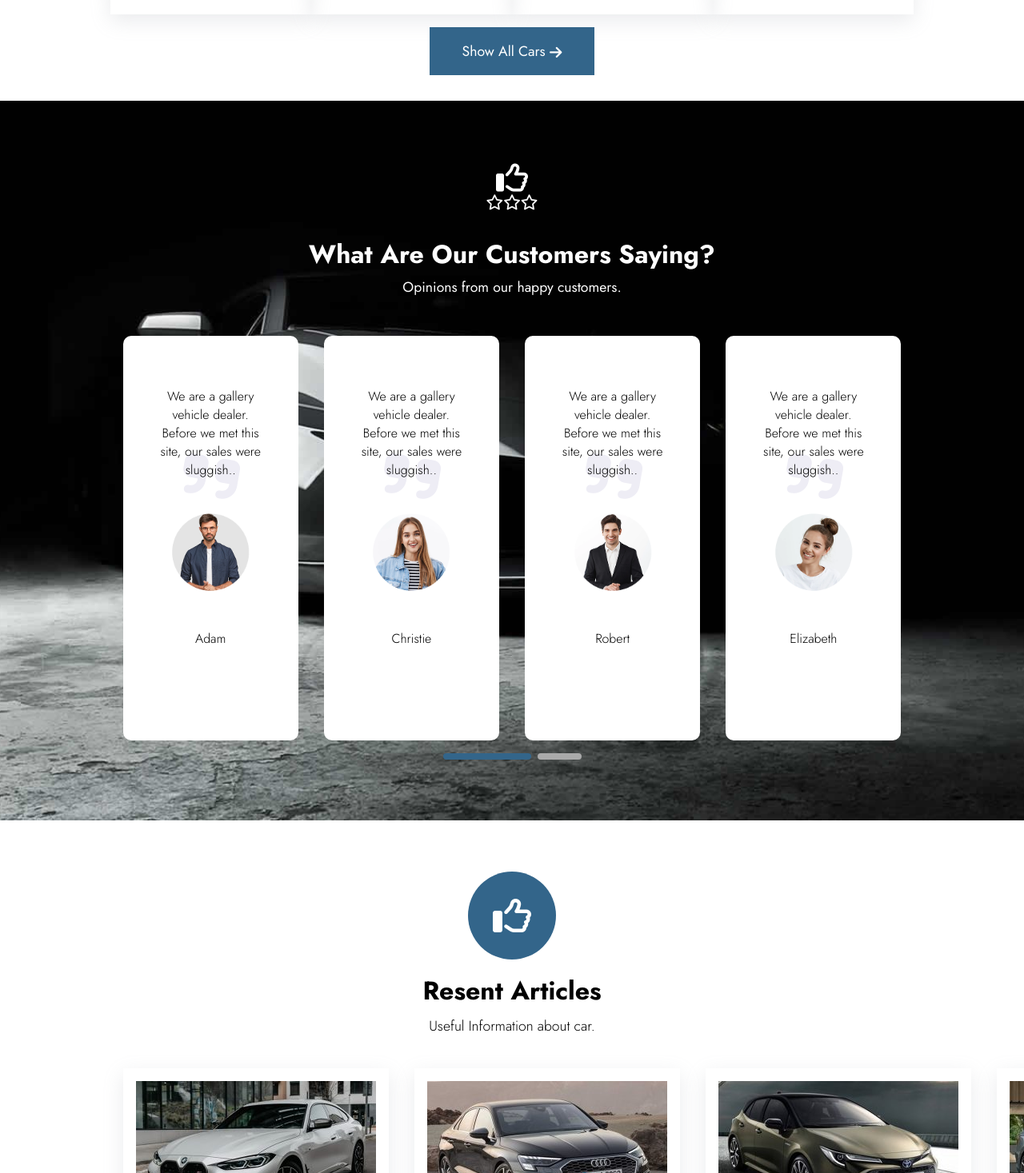
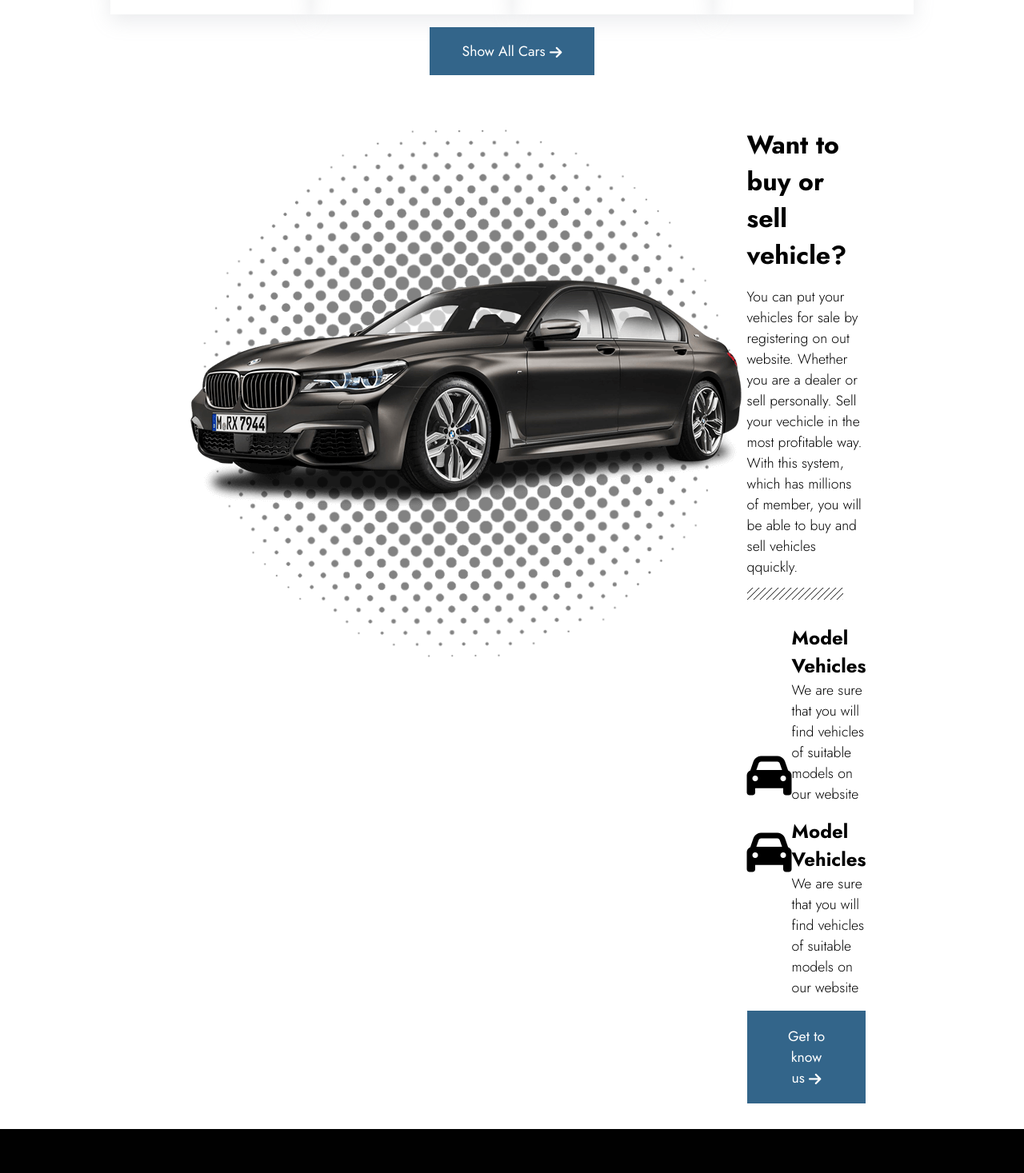
Before and after one commit to MonicaDeBona/proj-html-vuejs, a Vue app: page / in a window 1280 px wide. Shown: the part 2003-3470 px from the top of the page at 80% size. Built offline with nearby package versions, Linux system fonts and the light colour scheme.

Commit message:
Add main component

```diff
--- a/src/components/AppMain.vue
+++ b/src/components/AppMain.vue
@@ -2,6 +2,7 @@
 import SearchComp from './MainComponents/CarsComponent/SearchComp.vue';
 import CategoriesComp from './MainComponents/CarsComponent/CategoriesComp.vue';
 import CategoriesResultsComp from './MainComponents/CarsComponent/CategoriesResultsComp.vue';
+import BuySellVehicleComp from './MainComponents/BuySellVehicleComp.vue';
 import CustomersComp from './MainComponents/CustomersComp.vue';
 import ArticlesComp from './MainComponents/ArticlesComp.vue';
 export default {
@@ -11,6 +12,7 @@ export default {
         SearchComp,
         CategoriesComp,
         CategoriesResultsComp,
+        BuySellVehicleComp,
         CustomersComp,
         ArticlesComp
     }
@@ -21,6 +23,7 @@ export default {
     <SearchComp />
     <CategoriesComp />
     <CategoriesResultsComp />
+    <BuySellVehicleComp />
     <CustomersComp />
     <ArticlesComp />
 </template>
--- /dev/null
+++ b/src/components/MainComponents/BuySellVehicleComp.vue
@@ -0,0 +1,130 @@
+<script>
+import { store } from '../../store';
+export default {
+    name: 'BuySellVehicleComp',
+    data() {
+        return {
+            store,
+        }
+    }
+}
+</script>
+<template>
+    <section class="main-wrapper d-flex">
+        <div class="imgs-box">
+            <img class="rotate" :src="store.getImagePath('circle-auto-car-1.png')" alt="pattern">
+            <img class="autocar-abs" :src="store.getImagePath('aoutcar-about-1.png')" alt="">
+        </div>
+        <div class="info-text">
+            <h2>
+                Want to buy or sell vehicle?
+            </h2>
+            <p>
+                You can put your vehicles for sale by registering on out website. Whether you are a dealer or sell
+                personally. Sell your vechicle in the most profitable way. With this system, which has millions of
+                member, you will be able to buy and sell vehicles qquickly.
+            </p>
+            <img class="divider" :src="store.getImagePath('divider.jpg')" alt="text divider">
+            <div class="col d-flex align-items-center">
+                <div class="icons">
+                    <i class="fa-solid fa-car"></i>
+                    <i class="fa-solid fa-car"></i>
+                </div>
+                <div class="text-container">
+                    <div class="text">
+                        <h3>
+                            Model Vehicles
+                        </h3>
+                        <p>We are sure that you will find vehicles of suitable models on our website</p>
+                    </div>
+                    <div class="text">
+                        <h3>
+                            Model Vehicles
+                        </h3>
+                        <p>We are sure that you will find vehicles of suitable models on our website</p>
+                    </div>
+                </div>
+            </div>
+            <button>Get to know us <i class="fa-solid fa-arrow-right"></i></button>
+        </div>
+    </section>
+</template>
+
+<style lang="scss" scoped>
+@use '../../styles/partials/variables' as *;
+
+section {
+    padding: 2rem 6rem;
+
+    .imgs-box {
+        flex-basis: 60%;
+        position: relative;
+
+        .rotate {
+            animation: rotation 10s infinite linear;
+        }
+
+        @keyframes rotation {
+            from {
+                transform: rotate(0deg);
+            }
+
+            to {
+                transform: rotate(359deg);
+            }
+        }
+
+        .autocar-abs {
+            position: absolute;
+            top: 0;
+            left: 0;
+        }
+    }
+
+    .info-text {
+        flex-basis: 40%;
+
+        h2 {
+            font-weight: 700;
+            font-size: 2rem;
+            padding-bottom: 1rem;
+        }
+
+        p {
+            font-size: 1.1rem;
+            font-weight: 300;
+        }
+
+        .divider {
+            padding: .8rem 0 1.5rem;
+        }
+
+        .fa-car {
+            font-size: 3.5rem;
+            padding: 1rem 0 1.5rem 0;
+            vertical-align: middle;
+            text-align: center;
+        }
+
+        .text {
+            margin-bottom: 1rem;
+
+            h3 {
+                font-size: 1.5rem;
+            }
+        }
+    }
+
+    button {
+        background-color: $secondary-color;
+        border: none;
+        padding: 1.2rem 2.8rem;
+        font-size: 1.1rem;
+        color: $main-color;
+
+        i {
+            vertical-align: middle;
+        }
+    }
+}
+</style>
```
